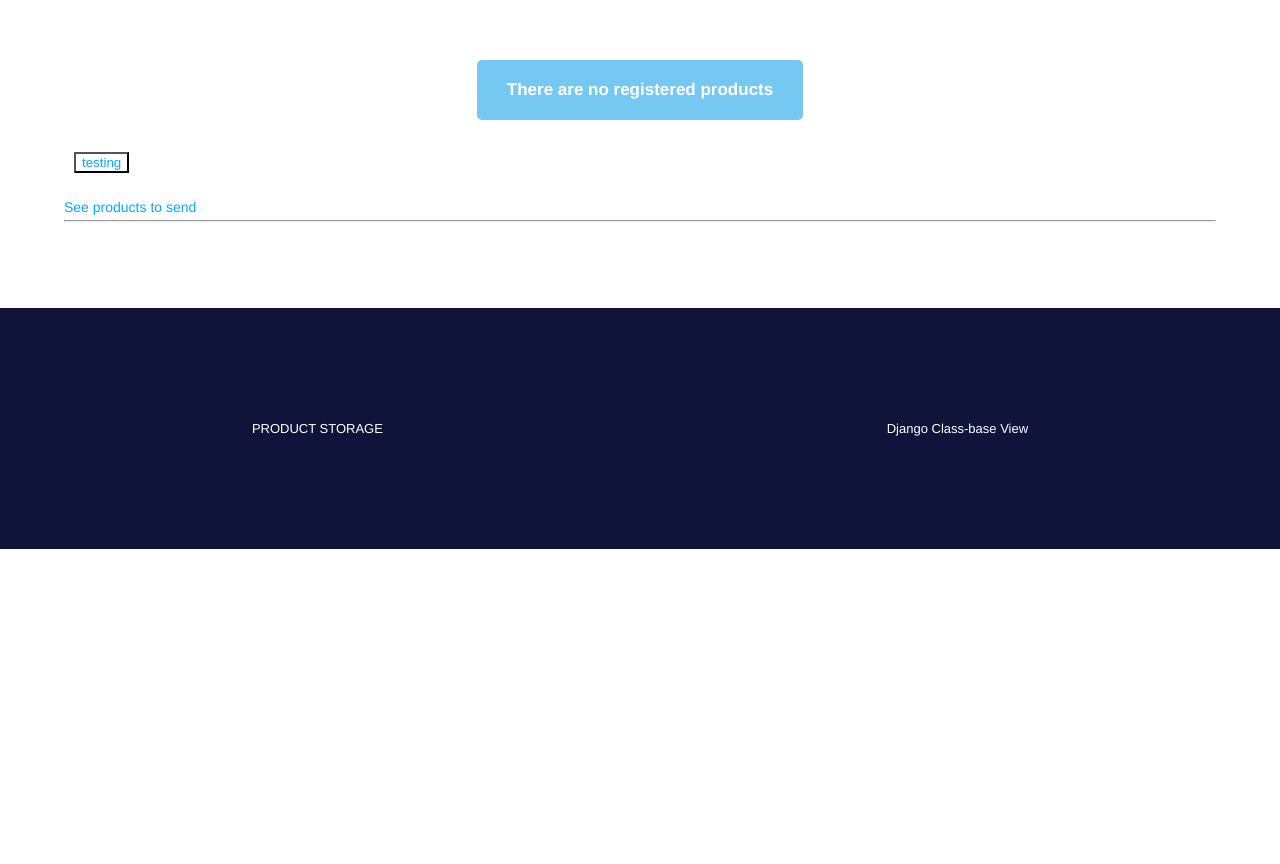
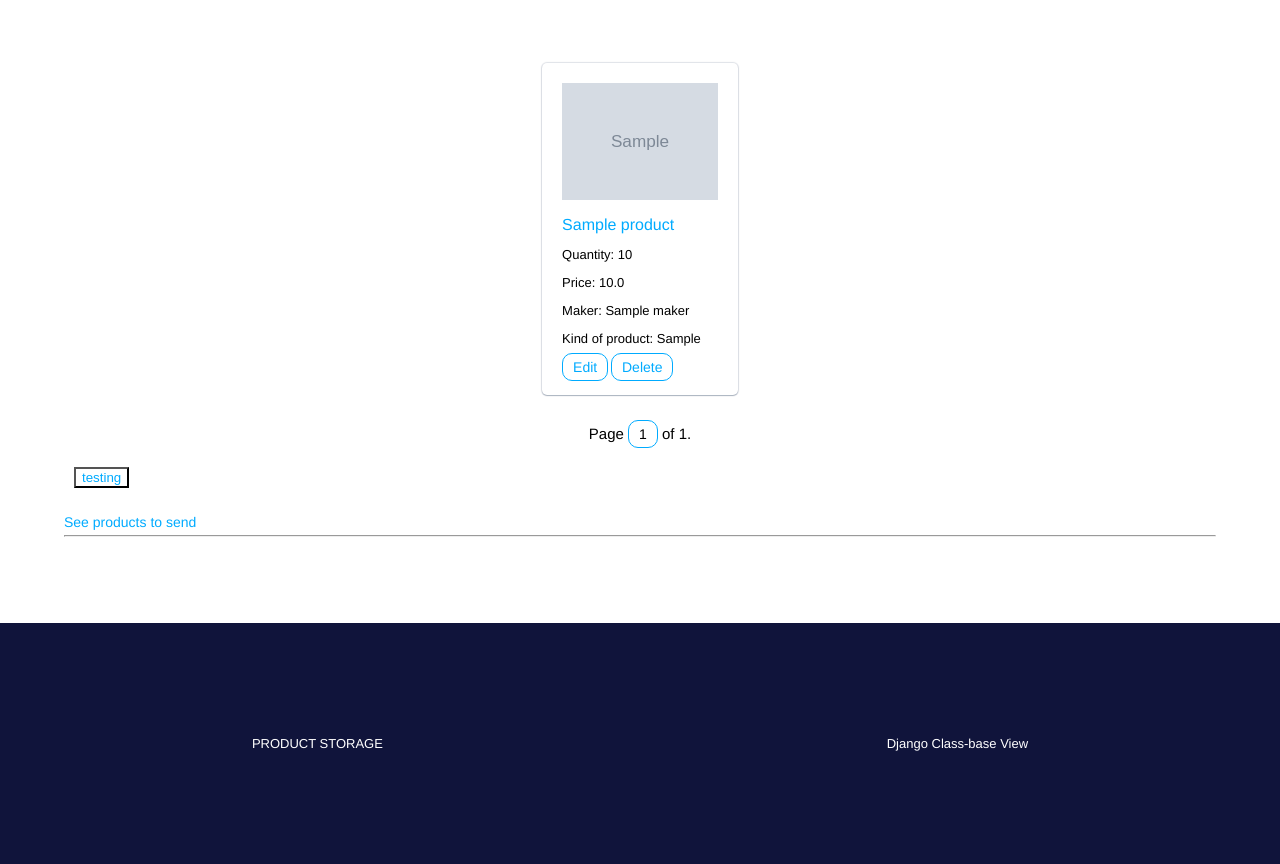
Before and after one commit to j0hevnd/bootcamp_django-tzuzulCode, a Django app: page / in a window 1280 px wide. Shown: the part 73-937 px from the top of the page. Before the commit the page ends 622 px from the top, so only its background shows below. Run offline with Django 3.2, Linux system fonts and the light colour scheme; tables that the repository leaves empty hold one stand-in row (values such as "Sample post"); grey boxes marked "Sample" are stand-in pictures.

Commit message:
Se agrego paginacion, eliminar productos en estado de envio (de los productos eliminados de este estado, devolver su stock)

```diff
--- a/django_clases/proyecto2/apps/products/models.py
+++ b/django_clases/proyecto2/apps/products/models.py
@@ -1,7 +1,5 @@
-from tokenize import blank_re
 from django.db import models
 from django.contrib import admin
-from django.forms import ImageField
 from django.utils import timezone
 
 # Create your models here.
@@ -48,7 +46,12 @@ class Product(models.Model):
         description='Expired product?'
     )
     def product_expired(self):
-        return self.due_date < timezone.now()
+        product_expired = self.due_date < timezone.now()
+        if product_expired:
+            self.public = False
+            self.save()
+
+        return product_expired
 
     def __str__(self):
         return self.name_product
--- a/django_clases/proyecto2/apps/products/views.py
+++ b/django_clases/proyecto2/apps/products/views.py
@@ -43,13 +43,17 @@ class ProductTemplateView(TemplateView, ProductView):
 class ProductListView(ListView):
     template_name = 'products/product_list.html'
     context_object_name = 'products'
+    paginate_by = 5
     # queryset = Product.objects.all()
     # ordering = '-price'
 
     def get_queryset(self):
-        products = Product.objects.filter(public=True).order_by('-price')
-        queryset = [product for product in products if not product.product_expired()]
-        return queryset
+        products = Product.objects.filter(
+            public=True,
+            stock__gt = 0
+        ).order_by('-price')
+        # queryset = [product for product in products if not product.product_expired()]
+        return products
 
 
 class ProductDetailView(DetailView):
--- a/django_clases/proyecto2/apps/sale/models.py
+++ b/django_clases/proyecto2/apps/sale/models.py
@@ -40,6 +40,8 @@ class Sale(models.Model):
         description="Approved?"
     )
     def approved_sale(self):
+        """
+        """
         if self.approved and self.dispatch_date is None:
             self.dispatch_date = timezone.now()
             self.arrival_date = timezone.now() + timedelta(4)
--- a/django_clases/proyecto2/apps/sale/urls.py
+++ b/django_clases/proyecto2/apps/sale/urls.py
@@ -7,4 +7,5 @@ app_name = 'sale'
 urlpatterns = [
     path('sale_product/', views.SaleView.as_view(), name="sale_product"),
     path('add-car/', views.AddCarFormView.as_view(), name="add_car"),
+    path('delete-sale/<int:pk>/', views.SaleDeleteView.as_view(), name="delete_sale"),
 ]
--- /dev/null
+++ b/django_clases/proyecto2/templates/pagination.html
@@ -0,0 +1,17 @@
+<div class="pagination">
+    <span class="step-links">
+        {% if page_obj.has_previous %}
+            <a href="?page=1">&laquo; first</a>
+            <a class="previous" href="?page={{ page_obj.previous_page_number }}">previous</a>
+        {% endif %}
+
+        <span class="current">
+            Page <span class="btn primary">{{ page_obj.number }}</span> of {{ page_obj.paginator.num_pages }}.
+        </span>
+
+        {% if page_obj.has_next %}
+            <a class="next" href="?page={{ page_obj.next_page_number }}">next</a>
+            <a href="?page={{ page_obj.paginator.num_pages }}">last &raquo;</a>
+        {% endif %}
+    </span>
+</div>
--- a/django_clases/proyecto2/templates/products/product_list.html
+++ b/django_clases/proyecto2/templates/products/product_list.html
@@ -2,7 +2,6 @@
 
 {% block content %}
 <div class="card">
-
     {% for product in products %}
         <div class="card-product">
             <img src="{{ product.image_product.url }}">
@@ -19,8 +18,9 @@
     {% empty %}
         <p class="description">There are no registered products</p>
     {% endfor %}
+</div>
 
-</div>
+{% include 'pagination.html' with page_obj=page_obj %}
 
 <form method="POST">
     {% csrf_token %}
--- a/django_clases/proyecto2/templates/sale/sale_list.html
+++ b/django_clases/proyecto2/templates/sale/sale_list.html
@@ -23,7 +23,7 @@
                     <p>${{ product.price_to_paid }}</p>
                 </div>
                 <button class="btn success" type="submit">Pay</button>
-                <a class="btn danger ml" href="#">Cancel</a>
+                <a class="btn danger ml" href="{% url 'sale:delete_sale' product.id %}">Cancel</a>
             </div>
             <input type="hidden" name="id_product" value="{{ product.id }}">
             {% csrf_token %}
```
Also changed, not shown: django_clases/proyecto2/apps/sale/forms.py (+13 -0 lines), django_clases/proyecto2/apps/sale/views.py (+23 -2 lines), django_clases/proyecto2/templates/sale/sale_confirm_delete.html (added, +16 -0 lines).
